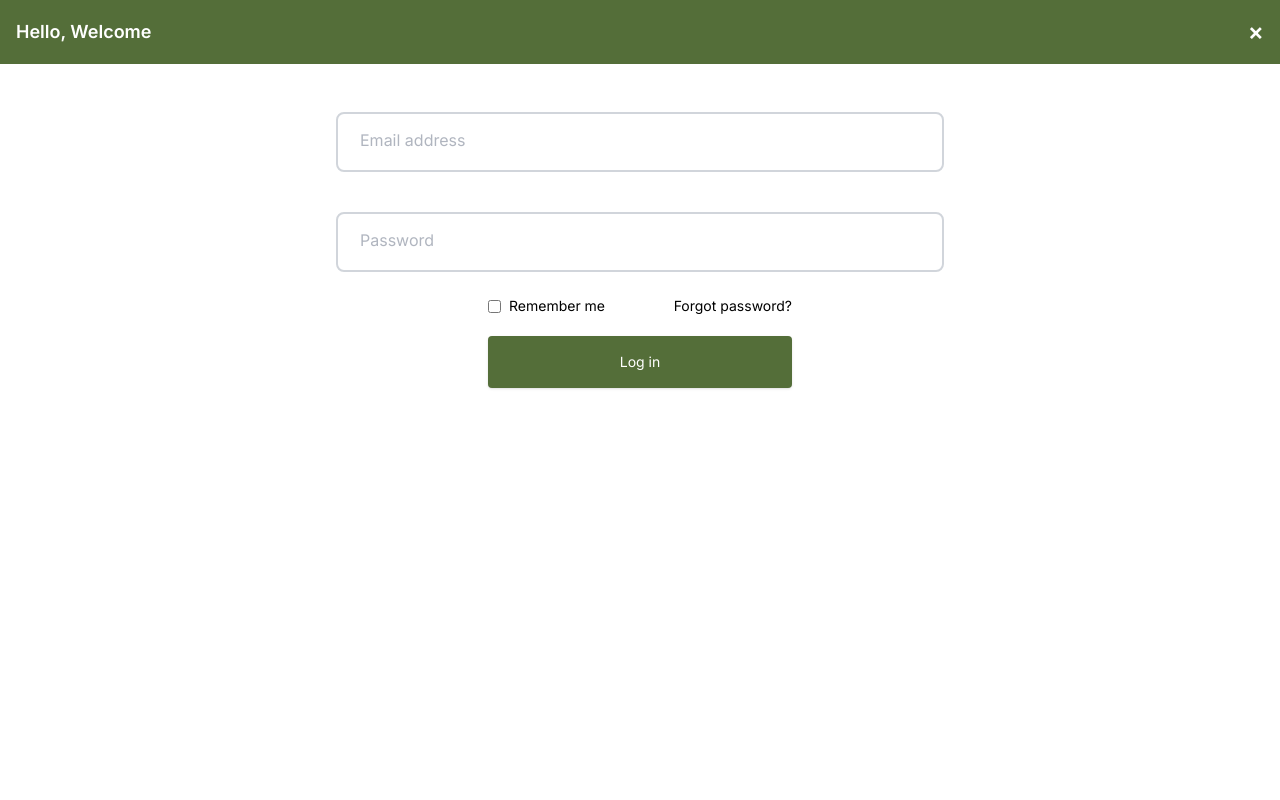
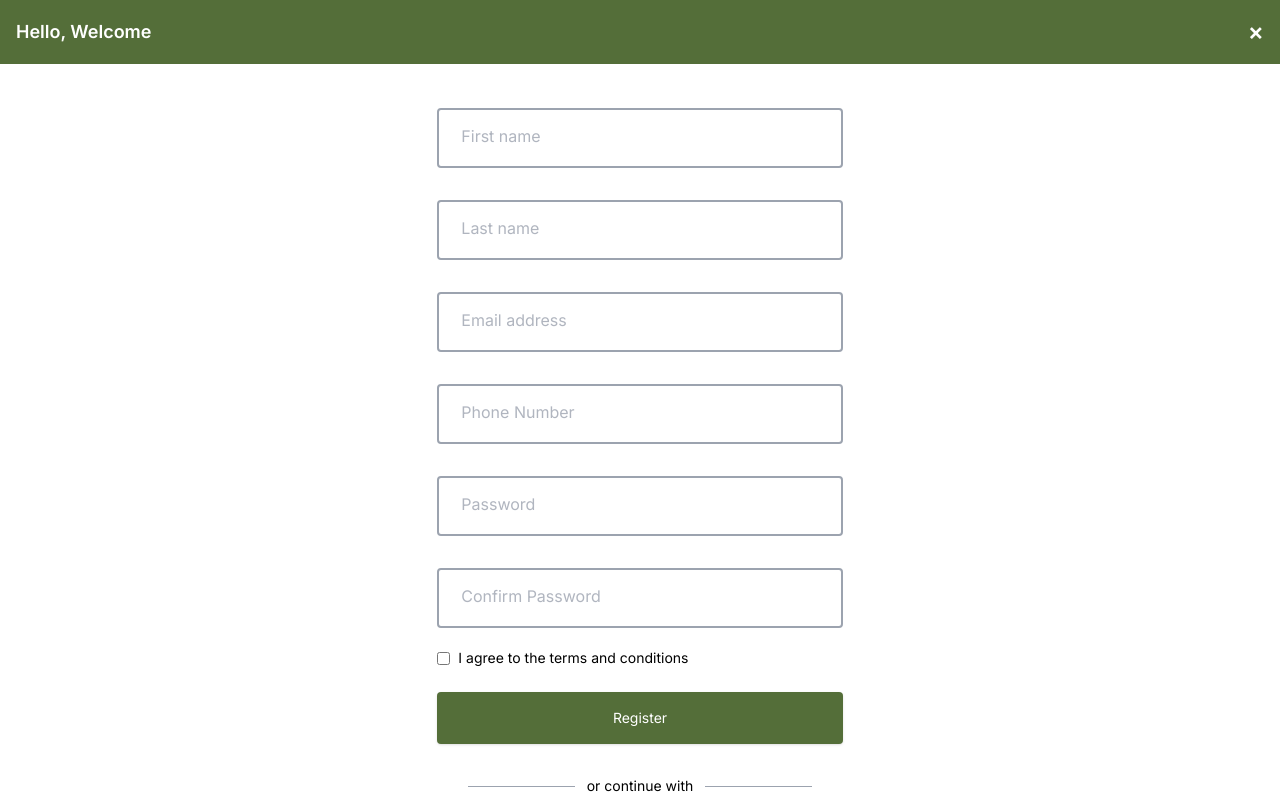
Before and after one commit to AyodejiOmole/warehouzit-technical-interview-solution, a Next.js app: page /get-started in a window 1280 px wide. Built offline with nearby package versions, Linux system fonts and the light colour scheme.

Commit message:
completed register page

```diff
--- a/app/get-started/layout.js
+++ b/app/get-started/layout.js
@@ -18,7 +18,18 @@ const GetStartedLayout = ({ children }) => {
                     <h3 className="text-2xl font-semibold cursor-pointer text-white">&times;</h3>
                 </Link>
             </div>
+
             {children}
+
+            <div class="flex items-center justify-center lg:w-1/3 w-full md:w-1/2 mx-auto">
+                {/* <!-- Left horizontal line --> */}
+                <div class="w-1/4 h-px bg-gray-400"></div>
+
+                <span class="mx-3 text-black text-sm">or continue with</span>
+
+                {/* <!-- Right horizontal line --> */}
+                <div class="w-1/4 h-px bg-gray-400"></div>
+            </div>
         </div>
     )
 }
--- a/app/get-started/page.js
+++ b/app/get-started/page.js
@@ -1,10 +1,12 @@
 import React from 'react';
 import Login from '@/components/Login';
+import Register from '@/components/Register';
 
 const GetStarted = () => {
   return (
     <div className='w-full lg:p-8 p-4'>
-      <Login/>
+      {/* <Login/> */}
+      <Register />
     </div>
   )
 }
--- a/components/FloatingInputBox.js
+++ b/components/FloatingInputBox.js
@@ -1,24 +1,26 @@
 "use client";
-import { useEffect, useRef } from "react";
+import { BiErrorCircle } from "react-icons/bi";
 
 const FloatingInputBox = ({ label, placeholder, handleChange, value, error, type, ...rest }) => {
-  const inputRef = useRef(null);
-
-  useEffect(() => {
-    if(error) {
-      inputRef.current.focus();
-    }
-  }, [error]);
-
   return (
-    <div className='my-4 w-full'>
+    <div className='my-3 w-full'>
       <div className="flex justify-center items-center w-full mb-2">
         <label className='relative cursor-pointer w-full'>
-          <input {...rest} type="text" ref={inputRef} value={value} onChange={handleChange} placeholder={placeholder} className={`py-4 px-3 w-full text-black ${error ? 'border-red-500 focus:border-red-500' : 'border-gray-300 focus:border-black'} border-2 rounded-lg outline-none placeholder-gray-300 placeholder-opacity-0 transition duration-200`} />
+          <input
+            {...rest}
+            type="text"
+            value={value}
+            onChange={handleChange}
+            placeholder={placeholder}
+            className={`py-4 px-3 w-full text-black ${error ? 'border-red-500 focus:border-red-500' : 'border-gray-400 focus:border-black'} border-2 rounded outline-none placeholder-gray-300 placeholder-opacity-0 transition duration-200`} />
           <span className={`text-base ${error ? "text-red-500 transform -translate-y-8 text-lg -translate-x-2 scale-75" : "text-gray-400"} text-opacity-80 bg-white absolute left-5 top-4 px-1 transition duration-200 input-text`}>{label}</span>
         </label>
       </div>
-      <p className={`text-red-600 text-left ${!error ? 'hidden invisible': ""}`}>{`Please enter your ${label}`}</p>
+
+      <div className={`flex gap-2 ${!error ? 'hidden invisible': ""}`}>
+        <BiErrorCircle className="fill-red-500"/>
+        <p className={`text-red-600 text-xs font-medium`}>{`Please ${label === "Confirm Password" ? "confirm your password" : "enter your " + label}`}</p>
+      </div>
     </div>
   );
 };
--- a/components/Login.js
+++ b/components/Login.js
@@ -32,14 +32,25 @@ const Login = () => {
     e.preventDefault();
 
     // Checks if any of the form values are empty and, thus, changes the corresponding value in the isInputEmpty state.
+    if(!validateInputFields()) {
+      // Cancels the login process entirely to ensure the user enters a value in all the required fields.
+      console.log(formDetails);
+    } else return;
+  }
+
+  // Function to verify if all required input fields are filled. It return true if at least one is empty and false is all are filled.
+  const validateInputFields = () => {
+    let atLeastOneIsEmpty;
+
     for(const key in isInputEmpty) {
       if(formDetails[key] === "") {
         handleIsInputEmpty(key);
-        // Cancels the login process entirely to ensure the user enters a value in all the required fields.
-        return;
+
+        atLeastOneIsEmpty = true;
       }
     }
-    console.log(formDetails);
+
+    return atLeastOneIsEmpty;
   }
 
   // Changes the appropriate value in the isInputEmpty, as specified by the "name" argument, to true to show that the corresponsing input element is empty!
@@ -53,12 +64,12 @@ const Login = () => {
   }
 
   return (
-    <div className='lg:w-1/2 w-full md:w-1/2 mx-auto'>
-      <form onSubmit={handleSubmit} className='flex flex-col align-center justify-center'>
+    <div className='lg:w-1/3 w-full md:w-1/3 mx-auto'>
+      <form onSubmit={handleSubmit} className='flex flex-col align-center justify-center w-full'>
         <FloatingInputBox error={isInputEmpty.email} label="Email address" type="text" name="email" value={formDetails.email} placeholder="Email address" handleChange={handleChange}/>
         <FloatingInputBox error={isInputEmpty.password} label="Password" type="password" name="password" value={formDetails.password} placeholder="Password" handleChange={handleChange}/>
 
-        <div className='w-full mb-5 flex items-center align-center justify-between lg:w-1/2 w-full md:w-1/2 mx-auto'>
+        <div className='w-full mb-6 flex items-center align-center justify-between mx-auto'>
           <div className='flex gap-2 items-center align-center'>
             <input
               type='checkbox'
@@ -73,7 +84,8 @@ const Login = () => {
           <p className='text-black text-sm font-normal'>Forgot password?</p>
         </div>
 
-        <button className='bg-primary-green mx-auto text-white text-sm hover:bg-white hover:border hover:border-primary-green hover:text-primary-green rounded shadow lg:w-1/2 w-full md:w-1/2 p-4 font-semi-bold' type="submit">
+        <button className='bg-primary-green mx-auto w-full text-white text-sm  rounded shadow p-4 font-semi-bold' type="submit">
+          {/* hover:bg-white hover:border hover:border-primary-green hover:text-primary-green */}
           Log in
         </button>
       </form>
--- a/components/Register.js
+++ b/components/Register.js
@@ -1,10 +1,106 @@
 "use client";
 import React, { useState } from 'react';
+import FloatingInputBox from './FloatingInputBox';
+import axios from 'axios';
 
 const Register = () => {
+  // Stores the values of each input box.
+  const [formDetails, setFormDetails] = useState({
+    email: "",
+    firstName: "",
+    lastName: "",
+    password: "",
+    confirmPassword: "",
+    phoneNumber: "",
+  });
+
+  // To determine if the input boxes of the elements are empty after the user clickes on the log in button.
+  const [isInputEmpty, setIsInputEmpty] = useState({
+    firstName: false,
+    lastName: false,
+    email: false,
+    password: false,
+    confirmPassword: false,
+    phoneNumber: false,
+  });
+
+  // This function changes the state that records the values in the input boxes as the user types them.
+  const handleChange = (event) => {
+    const { name, value, checked, type } = event.target;
+    setFormDetails((prev) => {
+      return {
+        ...prev,
+        [name]: type == "checkbox" ? checked : value,
+      }
+    });
+  }
+
+  // Handles the submittion of the login form.
+  const handleSubmit = async (e) => {
+    e.preventDefault();
+
+    // Checks if any of the form values are empty and, thus, changes the corresponding value in the isInputEmpty state.
+    if(!validateInputFields()) {
+      // Cancels the login process entirely to ensure the user enters a value in all the required fields.
+      console.log(formDetails);
+      const res = await axios.post();
+      // if(res)
+    } else return;
+  }
+
+  // Function to verify if all required input fields are filled. It return true if at least one is empty and false is all are filled.
+  const validateInputFields = () => {
+    let atLeastOneIsEmpty;
+
+    for(const key in isInputEmpty) {
+      if(formDetails[key] === "") {
+        handleIsInputEmpty(key);
+
+        atLeastOneIsEmpty = true;
+      }
+    }
+
+    return atLeastOneIsEmpty;
+  }
+
+  // Changes the appropriate value in the isInputEmpty, as specified by the "name" argument, to true to show that the corresponsing input element is empty!
+  const handleIsInputEmpty = (name) => {
+    setIsInputEmpty((prev) => {
+      return {
+        ...prev,
+        [name]: true,
+      }
+    });
+  }
   return (
-    <div>
+    <div className='lg:w-1/3 w-full md:w-1/2 mx-auto'>
+      <form onSubmit={handleSubmit} className='flex flex-col align-center justify-center w-full'>
+        <FloatingInputBox error={isInputEmpty.firstName} label="First name" type="text" name="firstName" value={formDetails.firstName} placeholder="First name" handleChange={handleChange}/>
+        <FloatingInputBox error={isInputEmpty.lastName} label="Last name" type="text" name="lastName" value={formDetails.lastName} placeholder="Last name" handleChange={handleChange}/>
+        <FloatingInputBox error={isInputEmpty.email} label="Email address" type="text" name="email" value={formDetails.email} placeholder="Email address" handleChange={handleChange}/>
+        <FloatingInputBox error={isInputEmpty.phoneNumber} label="Phone Number" type="password" name="phoneNumber" value={formDetails.phoneNumber} placeholder="Phone number" handleChange={handleChange}/>
+        <FloatingInputBox error={isInputEmpty.password} label="Password" type="password" name="password" value={formDetails.password} placeholder="Password" handleChange={handleChange}/>
+        <FloatingInputBox error={isInputEmpty.confirmPassword} label="Confirm Password" type="password" name="confirmPassword" value={formDetails.confirmPassword} placeholder="Confirm password" handleChange={handleChange}/>
 
+        <div className=''>
+          <div className='flex gap-2 items-center align-center w-full mb-6 mx-auto'>
+            <input
+              type='checkbox'
+              name='remember'
+              id='remember'
+              // checked={formDetails.remember}
+              // onChange={handleChange}
+            />
+            <label htmlFor='remember' className='text-black text-sm'>I agree to the terms and conditions</label>
+          </div>
+
+        </div>
+
+        <button className='bg-primary-green mx-auto w-full text-white text-sm  rounded shadow p-4 font-semi-bold' type="submit">
+          {/* hover:bg-white hover:border hover:border-primary-green hover:text-primary-green */}
+          Register
+        </button>
+      </form>
     </div>
   )
 }
--- a/package.json
+++ b/package.json
@@ -17,6 +17,7 @@
     "postcss": "8.4.27",
     "react": "18.2.0",
     "react-dom": "18.2.0",
+    "react-icons": "^4.10.1",
     "tailwindcss": "3.3.3"
   }
 }
```
Also changed, not shown: 1 other file (tests, documents, lock files or other folders).
